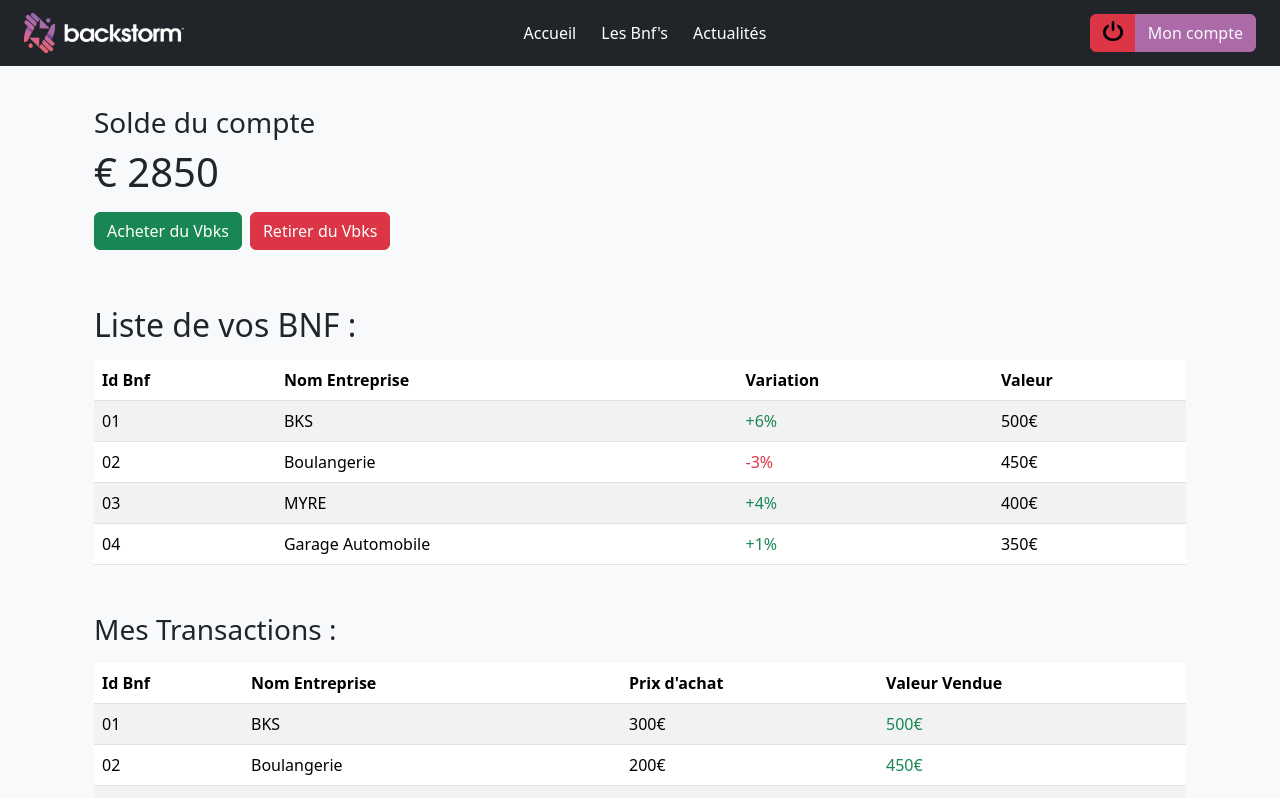
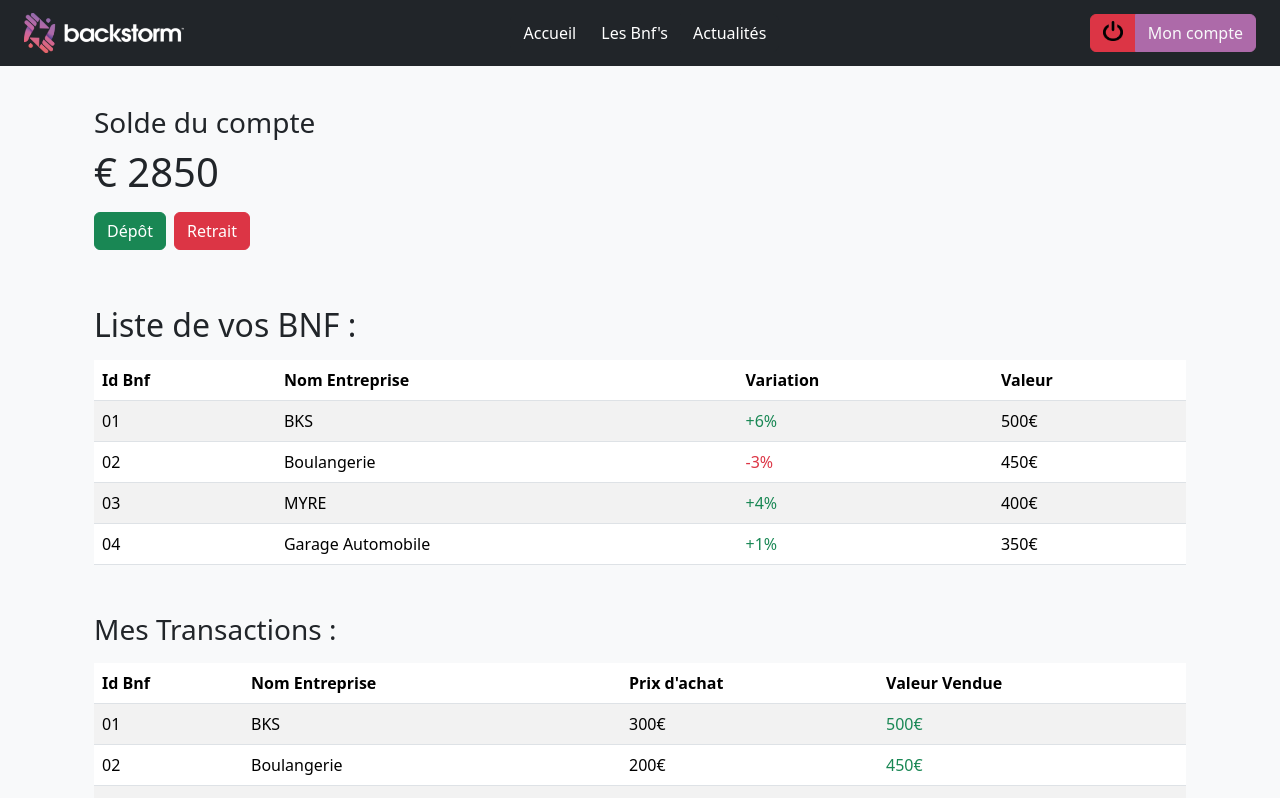
Before and after one commit to Tarcer/bksbeta, a React (Create React App) app: page /private/private-home in a window 1280 px wide. Shown: the top 798 px of the page. Built offline with nearby package versions, Linux system fonts and the light colour scheme; no server answers; sample sign-in values are in the browser's storage.

Commit message:
deploy 14

```diff
--- a/src/pages/Private/PrivateHome/PrivateHome.js
+++ b/src/pages/Private/PrivateHome/PrivateHome.js
@@ -75,10 +75,10 @@ const handleCloseSaleForm = () => {
       <h1 className="h3 text-dark mb-2">Solde du compte</h1>
       <h1 className="fs-1"> € {totalBalance}</h1>
         <button onClick={handleClickButton} className="btn btn-success">
-          Acheter du Vbks
+          Dépôt
         </button>
         <button onClick={handleClickSaleButton} className="btn btn-danger m-2">
-          Retirer du Vbks
+          Retrait
         </button>
       <h2 className="h-2 rectangle-light text-dark mb-3 mt-5">Liste de vos BNF :</h2>
       <table className="table table-striped text-dark">
```
